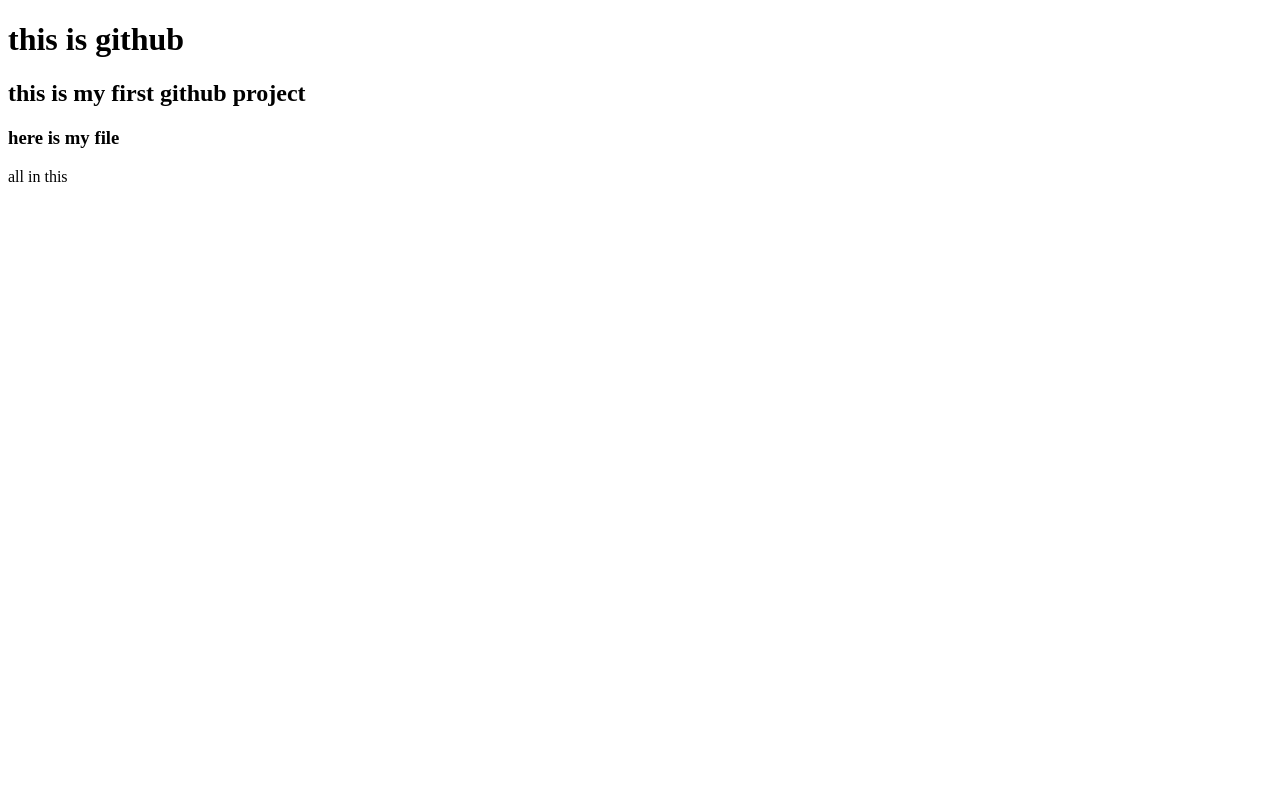
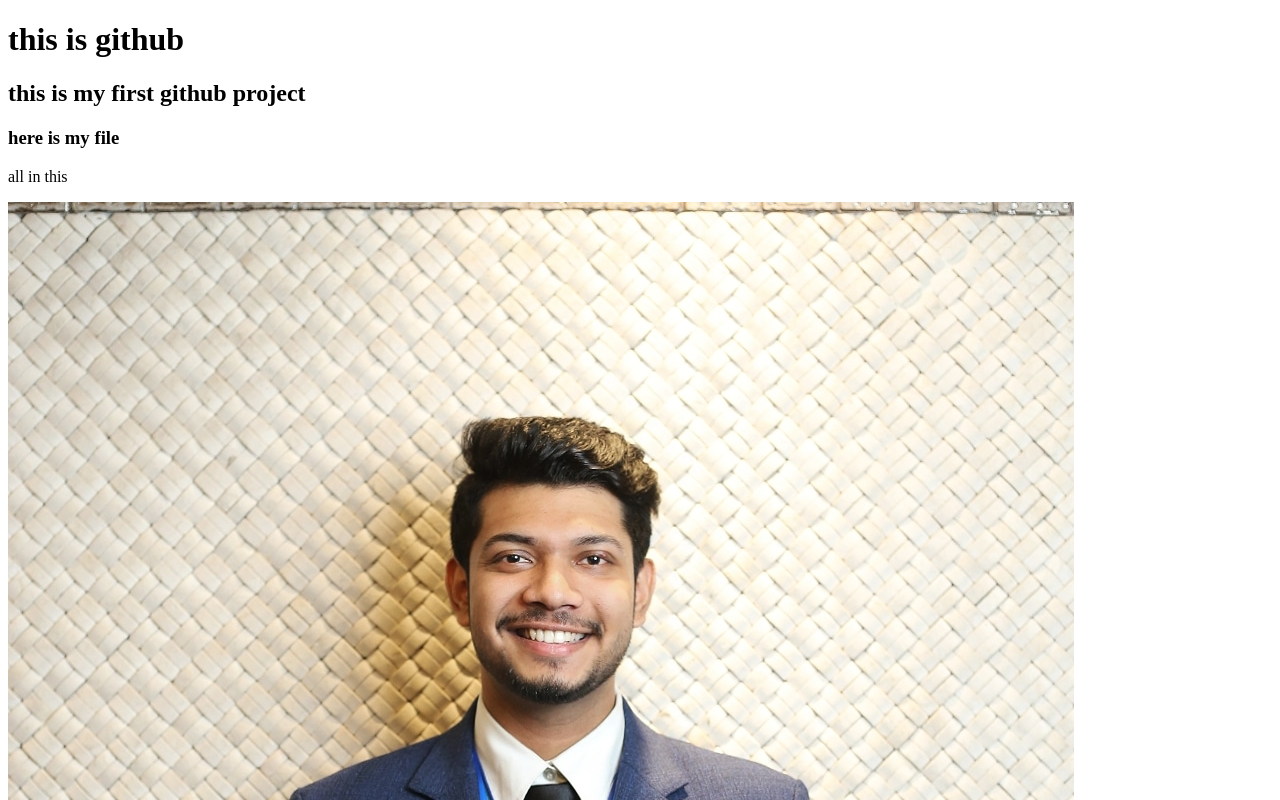
Before and after one commit to NeamulRahim007/my-second-website, a plain HTML site: page index.html in a window 1280 px wide. Shown: the top 800 px of the page. Drawn offline with Linux system fonts and the light colour scheme.

Commit message:
added my pic

```diff
--- a/index.html
+++ b/index.html
@@ -10,5 +10,6 @@
     <h2>this is my first github project</h2>
     <h3>here is my file</h3>
     <p>all in this</p>
+    <img src="Rahim.jpg"alt=""
 </body>
 </html>
```
Also changed, not shown: Rahim.jpg (added).
